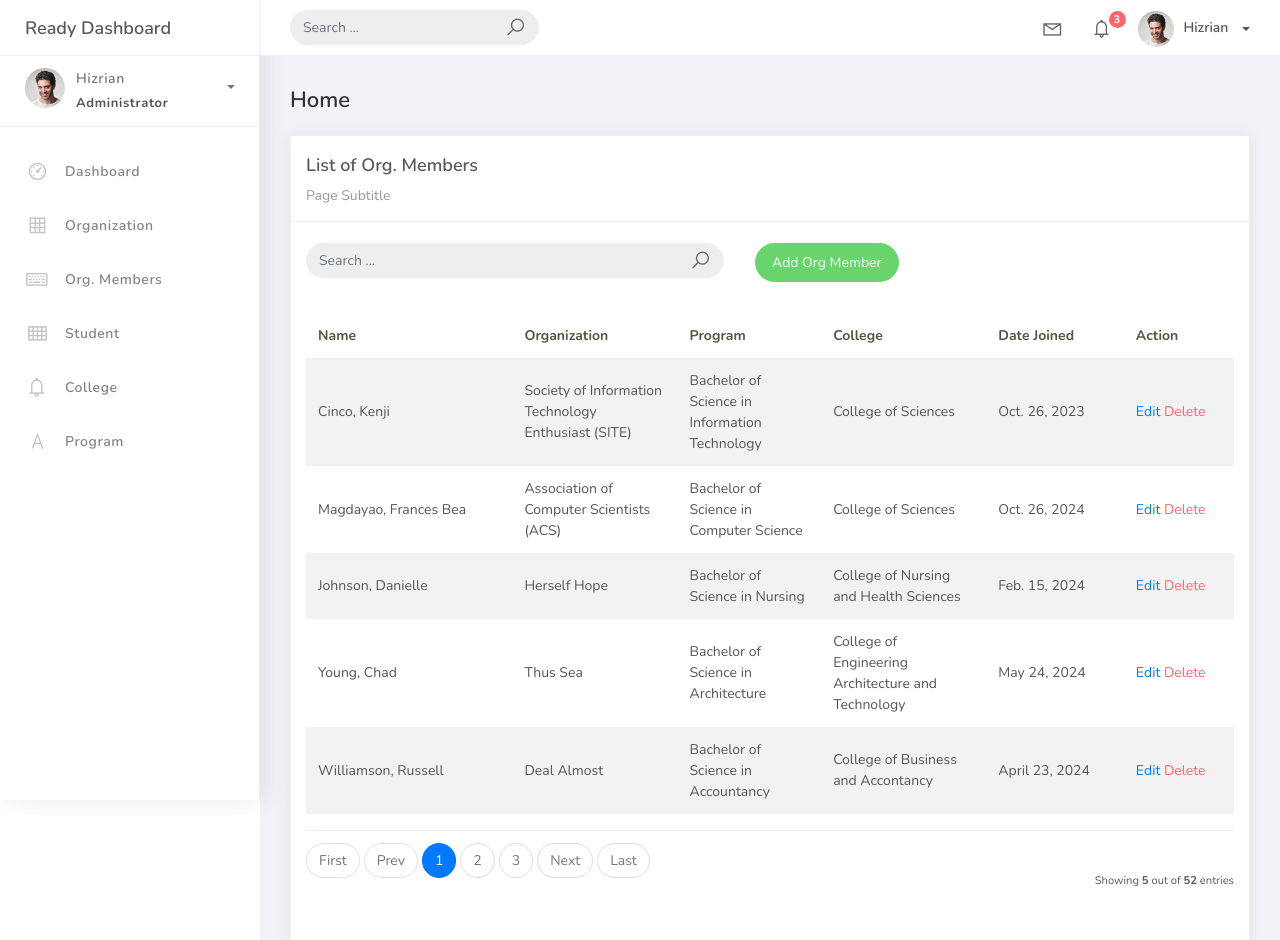
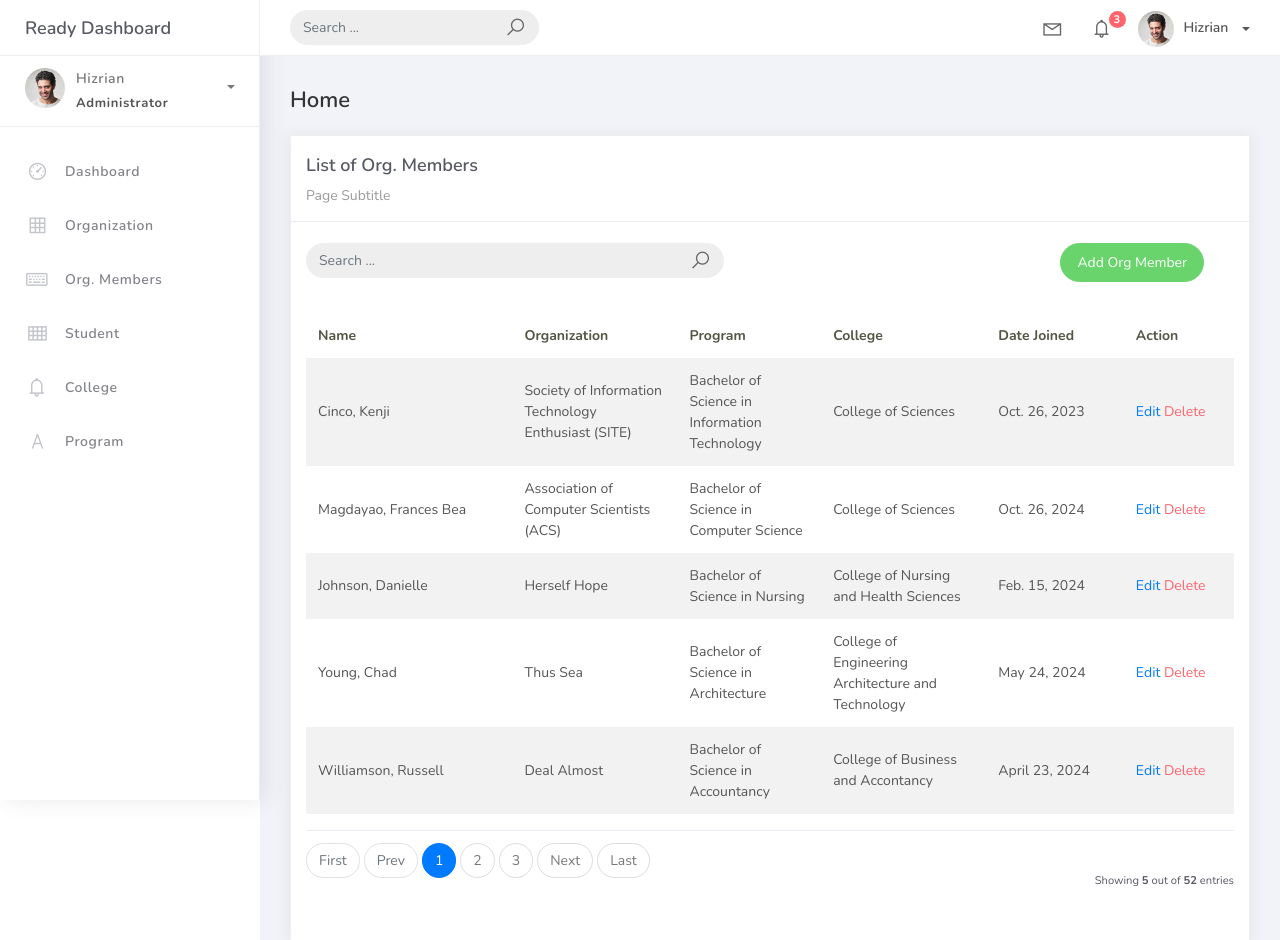
Before and after one commit to Kenjicci/PSUSphere, a Django app: page /orgmember_list/ in a window 1280 px wide. Shown: the top 940 px of the page. Run offline with Django 4.2, Linux system fonts and the light colour scheme; data comes from the database, SQL or seed files in the repository; some libraries are stand-ins or nearby versions.

Commit message:
moved the Add Org Member button to right

```diff
--- a/projectsite/templates/orgmember_list.html
+++ b/projectsite/templates/orgmember_list.html
@@ -24,9 +24,11 @@
                       </div>
                    </form>
                    </div>
+                   <div class="col-md-6">
                    <div class="pull-right">
                     <a href="{% url 'orgmember-add' %}" class="btn btn-success btn-rounded">Add Org Member</a>
-                  </div>
+                   </div>
+                   </div>
                 </div>
           <div class="card-body">
             <table class="table table-striped mt-3">
```
